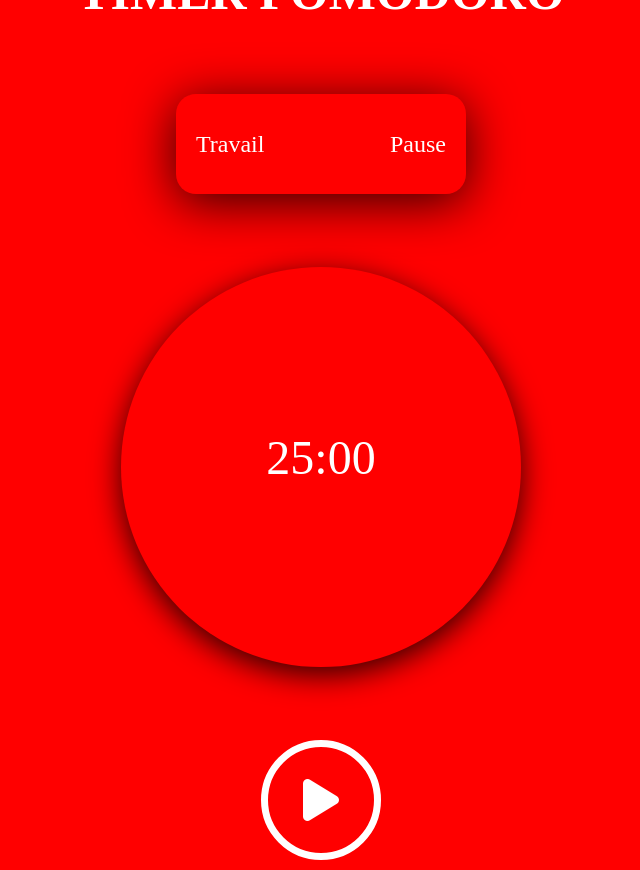
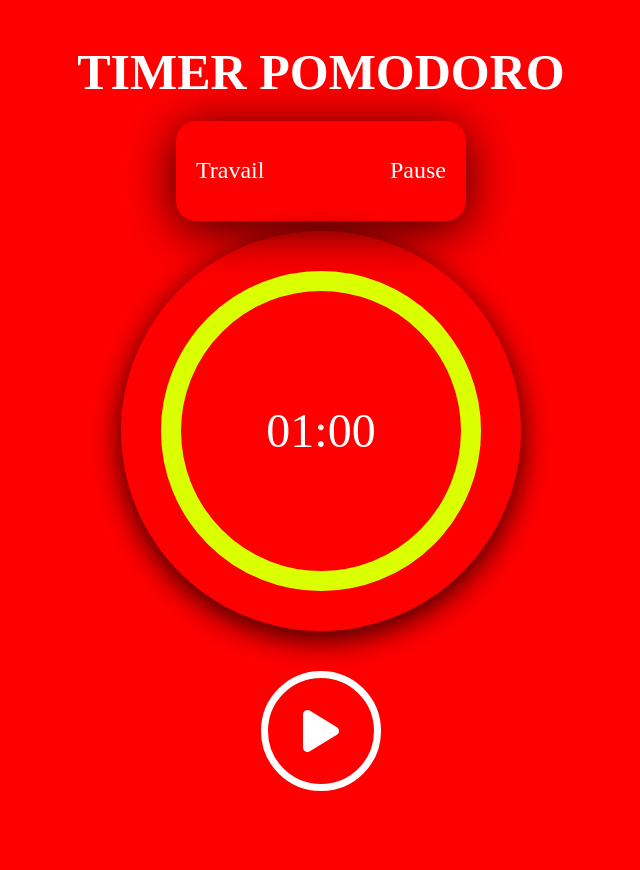
Before and after one commit to alix73509/pomodoro, a plain HTML site: page index.html in a window 1280 px wide. Shown: the whole page, without its empty margins (319-959 px from the left). After the commit the page ends 800 px from the top, so only its background shows below. Drawn offline with Linux system fonts and the light colour scheme.

Commit message:
ajout cercle autour timer

```diff
--- a/index.html
+++ b/index.html
@@ -6,20 +6,23 @@
     <link rel="stylesheet" href="style.css">
     <link rel="preconnect" href="https://fonts.googleapis.com">
     <link rel="preconnect" href="https://fonts.gstatic.com" crossorigin>
-    <link href="https://fonts.googleapis.com/css2?family=Montserrat:ital,wght@0,100..900;1,100..900&display=swap" rel="stylesheet">
+    <link href="https://fonts.googleapis.com/css2?family=Montserrat:wght@400;700&display=swap" rel="stylesheet">
     <link rel="stylesheet" href="https://cdnjs.cloudflare.com/ajax/libs/font-awesome/6.0.0-beta3/css/all.min.css">
-
     <title>Pomodoro</title>
 </head>
 <body>
     <main>
-        <h1>TIMER POMODORO</h1>
+        <h1 font-family="Montserrat">TIMER POMODORO</h1>
         <div class="travailpause">
-            <p id="">Travail</p>
-            <p id="">Pause</p>
+            <p>Travail</p>
+            <p>Pause</p>
         </div>
         <div class="circle">
-            <div id="timer">00:00</div>
+            <svg width="400" height="400">
+                <circle cx="200" cy="200" r="150" class="background-circle" />
+                <circle id="progress-circle" cx="200" cy="200" r="150" class="progress-circle" />
+                <div id="timer" x="200" y="220" text-anchor="middle" fill="white" font-size="3rem" font-family="Montserrat">25:00</div> <!-- Timer inside SVG -->
+            </svg>
         </div>
         <div class="bouton">
             <button id="startStopBtn" class="playpause"> <i class="fas fa-play"></i></button>
--- a/script.js
+++ b/script.js
@@ -1,12 +1,20 @@
 let isWorking = true; // true pour travail, false pour pause
 let timer; // Variable pour stocker le timer
-let timeLeft = 25 * 60; // 25 minutes en secondes
+let timeLeft = 60; // 25 minutes en secondes
+const totalTime = timeLeft; // Pourcentage total du temps
 
 function updateTimerDisplay() {
     const minutes = Math.floor(timeLeft / 60);
     const seconds = timeLeft % 60;
     document.getElementById("timer").innerText =
         `${minutes < 10 ? '0' : ''}${minutes}:${seconds < 10 ? '0' : ''}${seconds}`;
+
+    // Calculer la progression du cercle
+    const progressCircle = document.getElementById("progress-circle");
+    const circumference = 2 * Math.PI * 150; // Circonférence du cercle (150 est le rayon)
+    const offset = circumference - (timeLeft / totalTime) * circumference; // Calculer l'offset
+    progressCircle.style.strokeDasharray = `${circumference} ${circumference}`;
+    progressCircle.style.strokeDashoffset = offset; // Appliquer l'offset
 }
 
 function startTimer() {
--- a/style.css
+++ b/style.css
@@ -3,6 +3,7 @@ h1 {
     color: white;
     font-weight: bold;
     font-size: 50px;
+    margin-bottom: 20px; /* Espace entre le titre et le reste du contenu */
 }
 
 body {
@@ -12,12 +13,16 @@ body {
     align-items: center;  /* Centrer verticalement */
     height: 100vh;
     background-color: red;
+    flex-direction: column; /* Permet d'empiler les éléments verticalement */
 }
 
 #timer {
     font-size: 3rem;
-    margin-bottom: 20px;
-    color: white;
+    margin: 0; /* Supprime la marge par défaut */
+    color: white; /* Couleur du texte en blanc */
+    position: absolute; /* Positionnement absolu pour superposer sur le SVG */
+    z-index: 2; /* Assure que le timer est au-dessus du SVG */
+    text-anchor: middle; /* Centre le texte */
 }
 
 .playpause {
@@ -33,22 +38,21 @@ body {
     justify-content: center;
     align-items: center;
     font-size: 3rem;
-    margin: 10px auto;  /* Centre horizontalement */
-    margin-top: 15%;
+    margin-top: 20px; /* Espace au-dessus du bouton */
 }
 
 .circle {
     width: 400px;
     height: 400px;
-    background-color: red;
+    background-color: transparent; /* Pas de fond pour que le SVG soit visible */
     border-radius: 50%;
     box-shadow: 0px 8px 30px rgba(0, 0, 0, 0.8);
     display: flex;
     justify-content: center;
     align-items: center;
     flex-direction: column;
-    margin: 0 auto; /* Centre horizontalement */
-    margin-top: 15%;
+    position: relative; /* Permet de positionner le SVG à l'intérieur */
+    margin: 0 auto; /* Centre le cercle horizontalement */
 }
 
 .travailpause {
@@ -63,7 +67,6 @@ body {
     flex-direction: row;
     padding: 10px 20px;      /* Ajout d'espace intérieur */
     margin: 10px auto;       /* Centre horizontalement */
-    margin-top: 15%;
 }
 
 .travailpause p {
@@ -71,3 +74,24 @@ body {
     color: white;         /* Couleur du texte pour qu'il soit visible */
     font-size: 1.5rem;    /* Taille de la police */
 }
+
+.background-circle {
+    fill: none;
+    stroke: rgba(255, 255, 255, 0.2);
+    stroke-width: 20; /* Épaisseur du cercle de fond */
+}
+
+.progress-circle {
+    fill: none;
+    stroke: rgb(217, 255, 0); /* Couleur du cercle de progression */
+    stroke-width: 20; /* Épaisseur du cercle de progression */
+    stroke-linecap: round; /* Coins arrondis */
+    transition: stroke-dashoffset 0.5s; /* Transition fluide pour le changement de la progression */
+}
+
+.bouton {
+    display: flex; /* Utilise flexbox pour centrer le bouton */
+    justify-content: center; /* Centre horizontalement */
+    width: 100%; /* Prend toute la largeur disponible */
+    margin-top: 20px; /* Espace au-dessus du bouton */
+}
```
